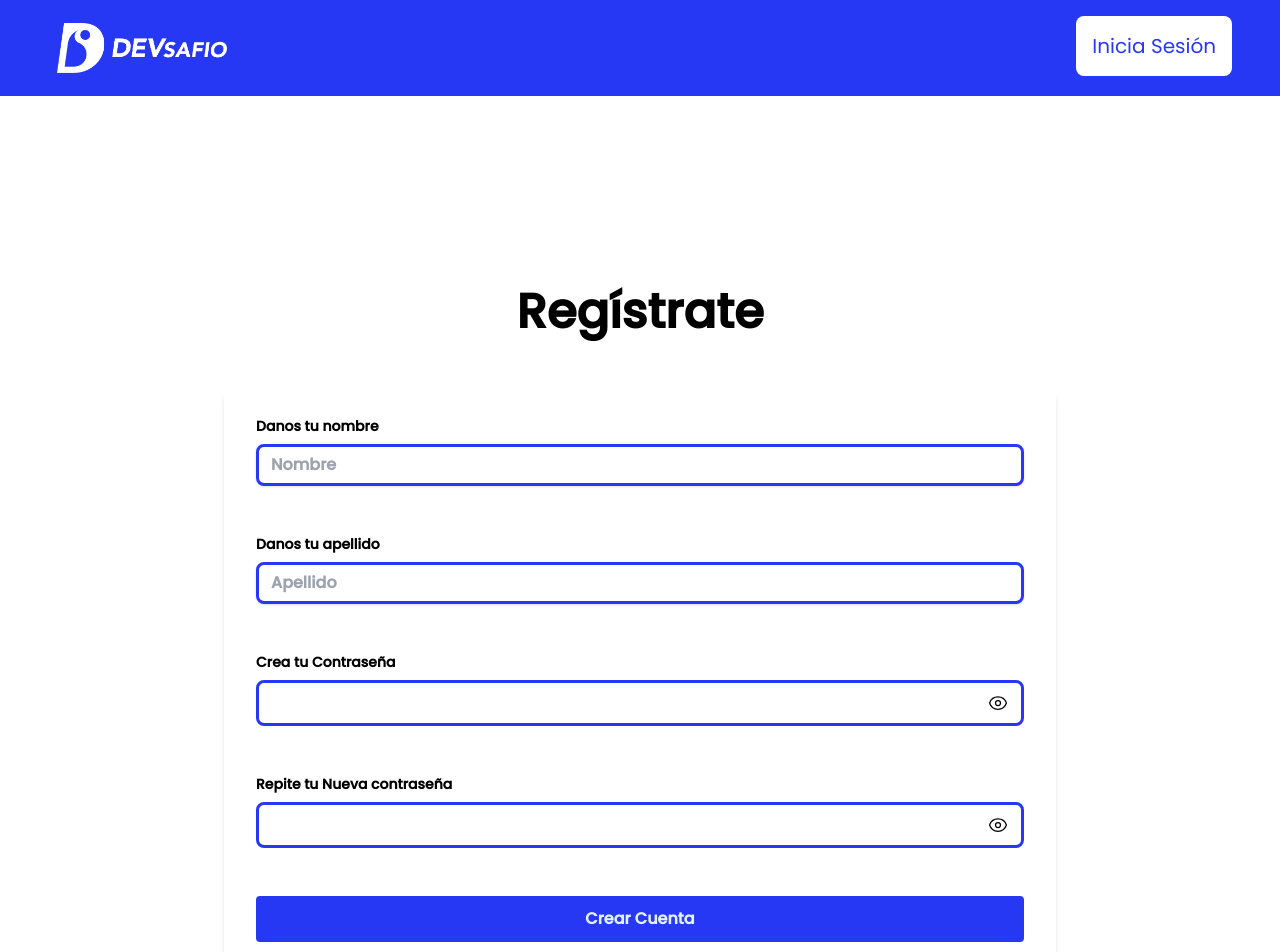
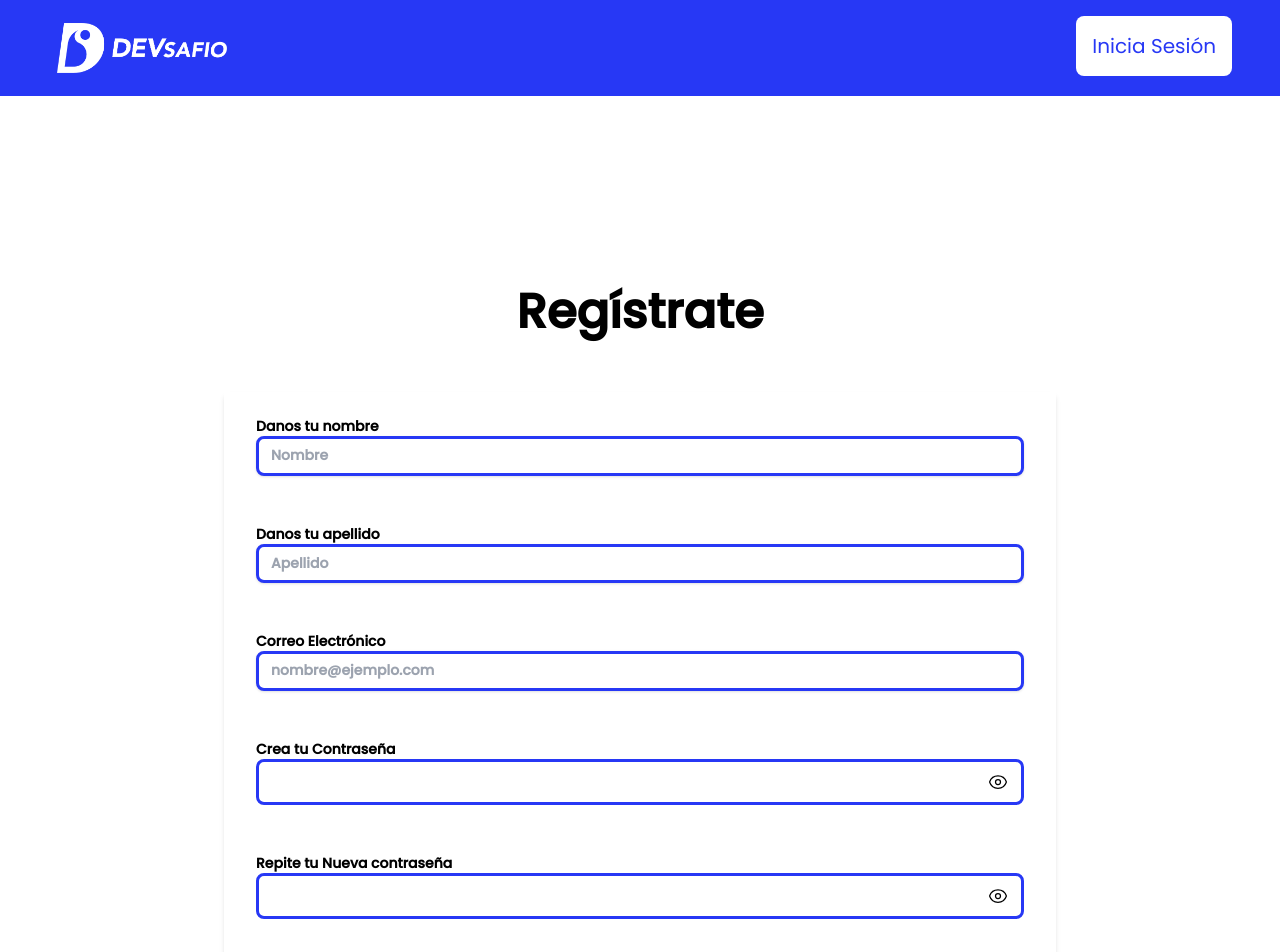
Before and after one commit to dlab-team/C11-Frontend, a React (Vite) app: page /register in a window 1280 px wide. Shown: the top 952 px of the page. Built offline with nearby package versions, Linux system fonts and the light colour scheme.

Commit message:
se agrega campo email

```diff
--- a/src/components/forms/RegisterForm.jsx
+++ b/src/components/forms/RegisterForm.jsx
@@ -9,40 +9,67 @@ const RegisterForm = () => {
   return (
     <div className="w-full">
       <div className="bg-white shadow-md  mx-56 px-8 pt-6 pb-8 mb-4">
-        <div className="mb-12
-        ">
+        <div
+          className="mb-12
+        "
+        >
           <label className="block text-gray-700 text-sm mb-2">
             Danos tu nombre
-          </label>
             <input
               className="shadow appearance-none borde w-full py-2 px-3 text-gray-700 leading-tight focus:outline-none focus:shadow-outline"
               id="username"
               type="text"
               placeholder="Nombre"
+              name="username"
+              autoComplete="off"
             />
+          </label>
         </div>
 
-        <div className="mb-12
-        ">
+        <div
+          className="mb-12
+        "
+        >
           <label className="block text-gray-700 text-sm mb-2">
             Danos tu apellido
-          </label>
             <input
               className="shadow appearance-none borde  w-full py-2 px-3 text-gray-700 leading-tight focus:outline-none focus:shadow-outline"
-            id="username"
+              id="lastname"
               type="text"
               placeholder="Apellido"
+              name="lastname"
+              autoComplete="off"
             />
+          </label>
+        </div>
+
+        <div
+          className="mb-12
+        "
+        >
+          <label className="block text-gray-700 text-sm mb-2">
+            Correo Electrónico
+            <input
+              className="shadow appearance-none borde w-full py-2 px-3 text-gray-700 leading-tight focus:outline-none focus:shadow-outline"
+              id="email"
+              type="email"
+              placeholder="nombre@ejemplo.com"
+              name="email"
+              autoComplete="off"
+            />
+          </label>
         </div>
 
         <label className="block text-gray-700 text-sm mb-2">
           Crea tu Contraseña
-        </label>
-        <div className="relative mb-12
-        ">
+          <div
+            className="relative mb-12
+        "
+          >
             <input
               type={isPasswordVisible ? "text" : "password"}
               placeholder=""
+              name="contraseña"
               className="w-full borde
         px-4
         py-2
@@ -92,15 +119,18 @@ const RegisterForm = () => {
               )}
             </button>
           </div>
+        </label>
 
         <label className="block text-gray-700 text-sm mb-2">
           Repite tu Nueva contraseña
-        </label>
-        <div className="relative mb-12
-        ">
+          <div
+            className="relative mb-12
+        "
+          >
             <input
               type={isPasswordVisible ? "text" : "password"}
               placeholder=""
+              name="re_contraseña"
               className="w-full borde
         px-4
         py-2
@@ -150,6 +180,7 @@ const RegisterForm = () => {
               )}
             </button>
           </div>
+        </label>
 
         <div className="flex items-center justify-between">
           <button
@@ -159,7 +190,6 @@ const RegisterForm = () => {
             Crear Cuenta
           </button>
         </div>
-
       </div>
     </div>
   )
```
Lines whose indentation alone changed are shown as unchanged.
